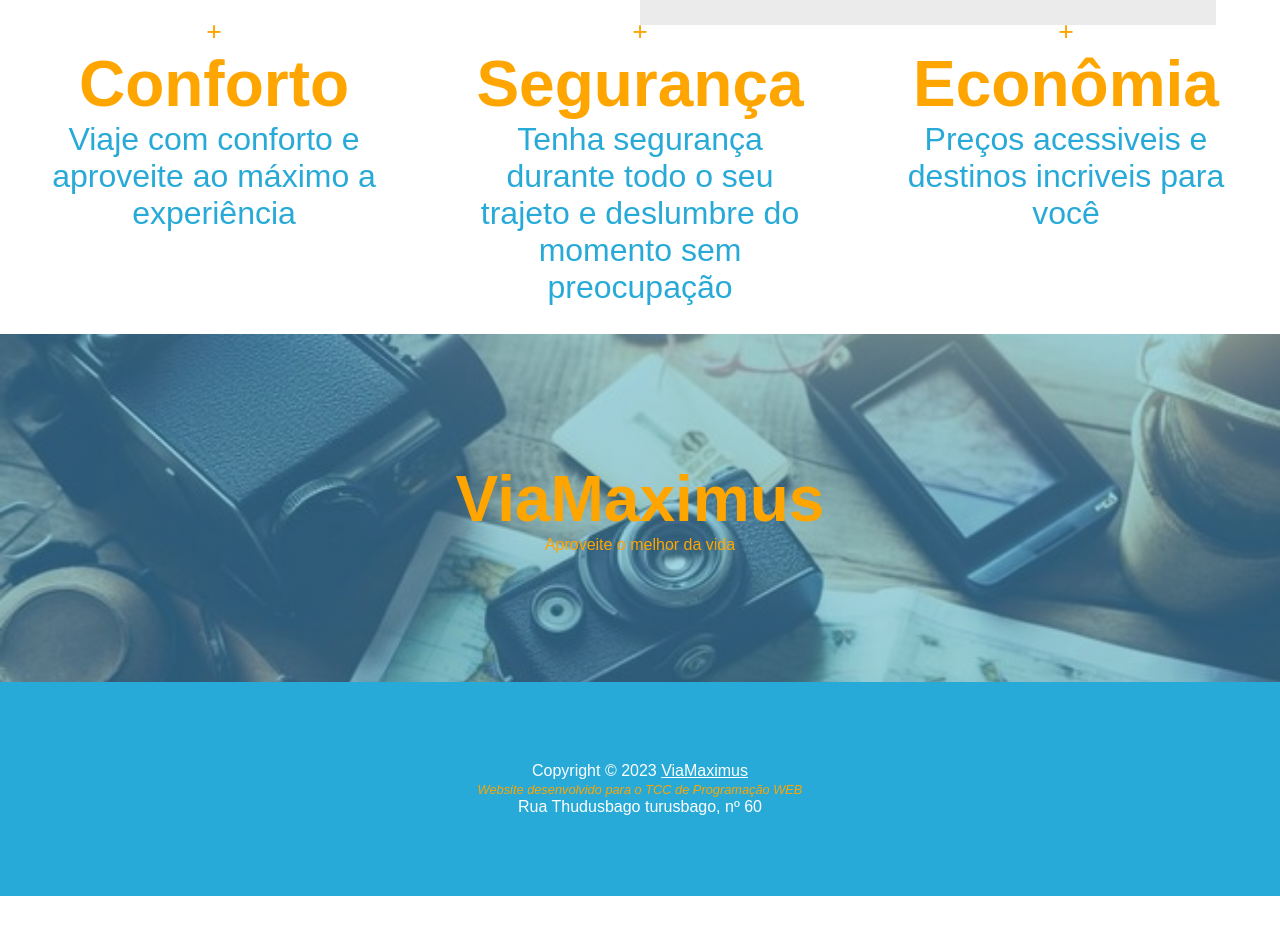
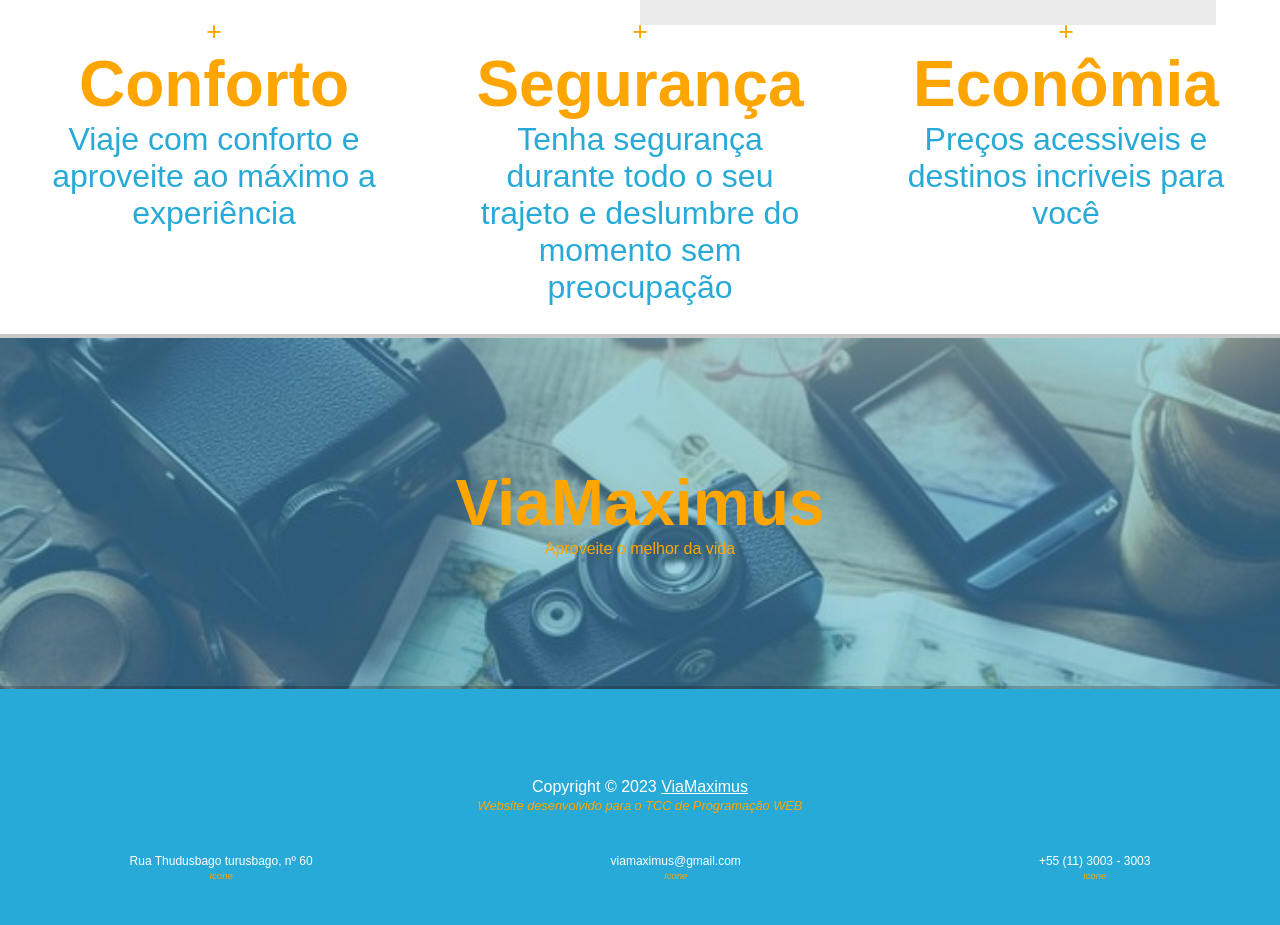
Before and after one commit to kesley-developer/TCC-WEB, a plain HTML site: page index.html in a window 1280 px wide. Shown: the part 1819-2744 px from the top of the page. Before the commit the page ends 2715 px from the top, so only its background shows below. Drawn offline with nearby package versions, Linux system fonts and the light colour scheme; grey boxes are pictures that could not be loaded.

Commit message:
Update CSS

```diff
--- a/index.html
+++ b/index.html
@@ -90,9 +90,9 @@
             <div class="form-box">
                 <h3>PARA MAIS DICAS SE INSCREVA</h3>
                 <form action="">
-                    <input type="text" placeholder="Nome">
-                    <input type="email" placeholder="Email">
-                    <input type="number" placeholder="Telefone">
+                    <input type="text" placeholder="Nome" required>
+                    <input type="email" placeholder="Email" required>
+                    <input type="number" placeholder="Telefone" required>
                     <input type="submit" value="Aceitar">
                 </form>
             </div>
@@ -156,7 +156,18 @@
             <i>Website desenvolvido para o TCC de Programação WEB</i>
             <span class="ft-contact">
                 <ul>
-                    <li><p>Rua Thudusbago turusbago, nº 60</p></li>
+                    <li>
+                        <p>Rua Thudusbago turusbago, nº 60</p>
+                        <i>Icone</i>
+                    </li>
+                    <li>
+                        <p>viamaximus@gmail.com</p>
+                        <i>Icone</i>
+                    </li>
+                    <li>
+                        <p>+55 (11) 3003 - 3003</p>
+                        <i>Icone</i>
+                    </li>
                 </ul>
             </span>
         </div>
--- a/style.css
+++ b/style.css
@@ -17,7 +17,8 @@
 
 /* HEADER */
 header{
-    background-color: #0494f5;
+    background: linear-gradient(#1111113a,#1111113a),url(formulario_background.png);
+    background-size: 100%;
     color: #fff;
     display: flex;
     flex-wrap: wrap;
@@ -57,7 +58,7 @@ header{
     text-decoration: none;
     font-size: 2vmax;
     color: #fff;
-    padding: 4%;
+    padding: 2%;
 }
 
 .nav-center a:focus,
@@ -89,6 +90,8 @@ header{
 .login-nav a:focus{
     transition: 1s;
     filter: brightness(1.1);
+    border-top: 1px solid #ffa500;
+    border-bottom: 1px solid #ffa500;
 }
 
 #auto-text{
@@ -379,6 +382,7 @@ form input[type="submit"]:focus{
 
 /* FOOTER */
 footer{
+    border-top: 4px solid #1111113a;
     color: #0494f5;
 }
 
@@ -388,6 +392,7 @@ footer{
     background: linear-gradient(#27abd76c,#27abd76c), url(assets/imgs/map.jpg) no-repeat;
     background-size: cover;
     text-align: center;
+    border-bottom: 3px solid #1111113a;
 }
 
 .ft-top h2{
@@ -395,7 +400,7 @@ footer{
 }
 
 .copyright{
-    padding: 10vh 10vw;
+    padding: 7% 7% .2% 7%;
     text-align: center;
     background-color: #27AAD7;
     color: #fff;
@@ -414,3 +419,18 @@ footer{
     font-size: 80%;
     color: #ffa500;
 }
+
+.ft-contact{
+    display: block;
+    margin: 20px;
+    font-size: 12px;
+}
+
+.ft-contact ul{
+    display: flex;
+    flex-wrap: wrap;
+    justify-content: space-between;
+    color: #fff;
+    padding: 20px;
+    line-break: none;
+}
```
